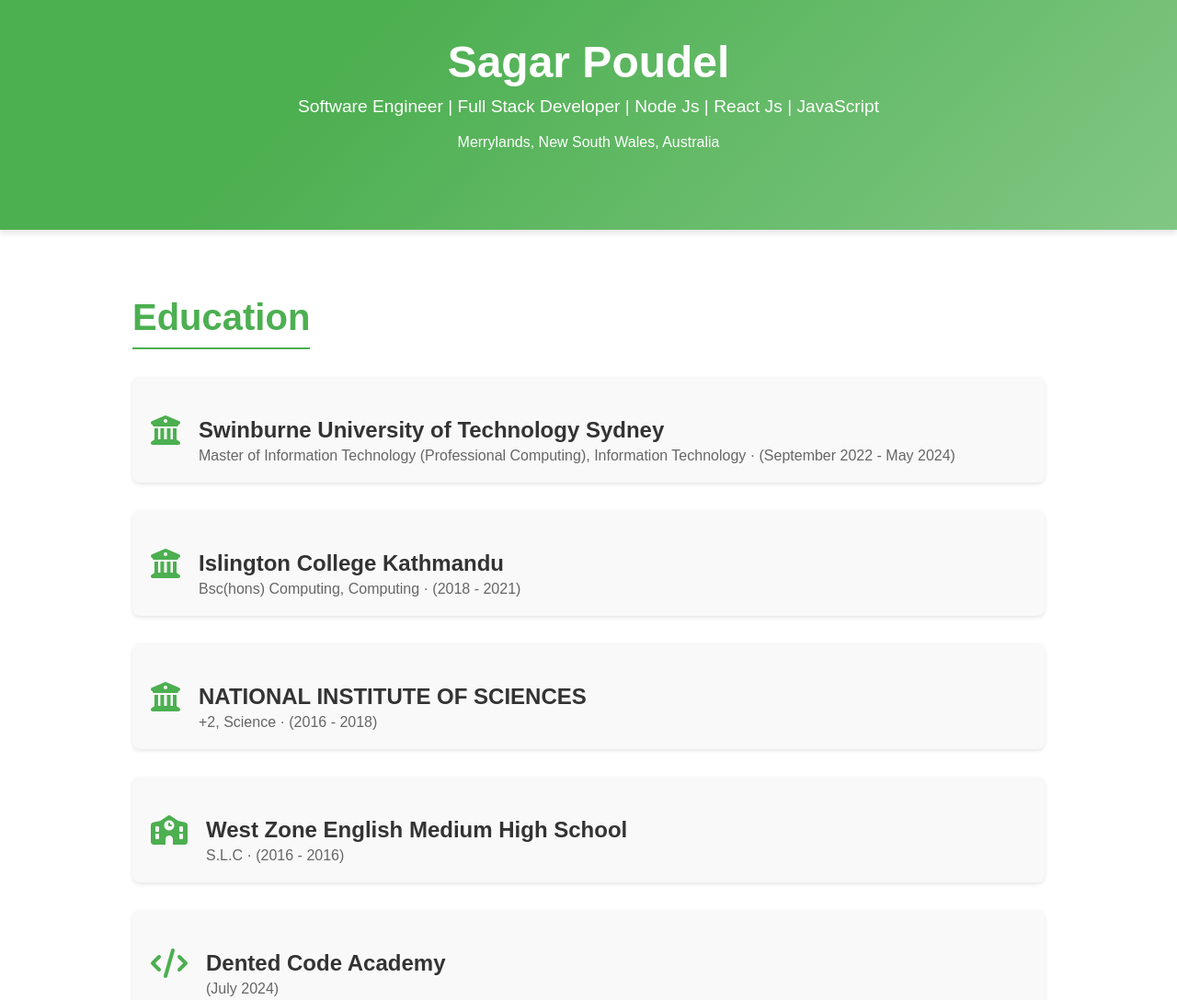
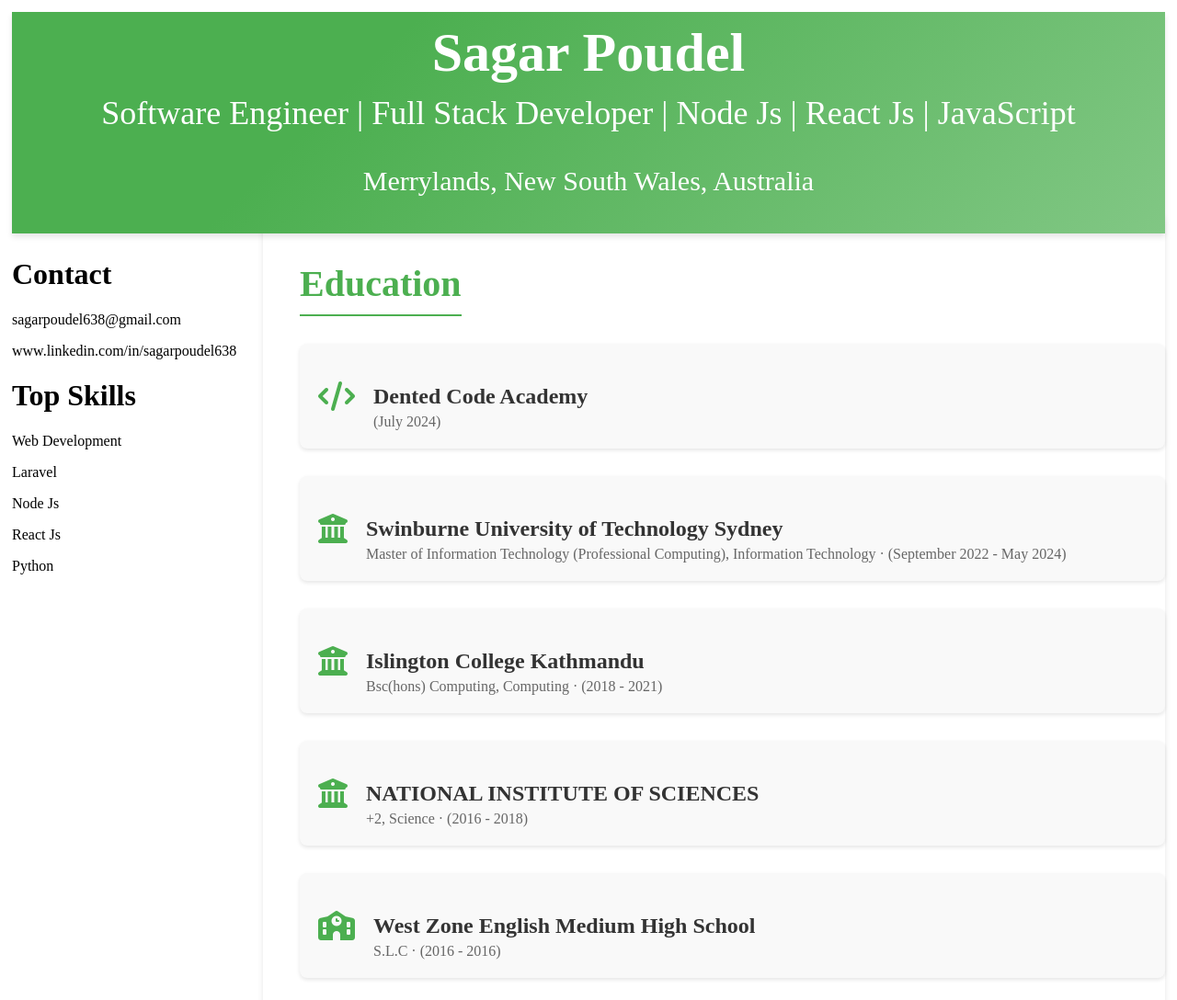
Before and after one commit to sagarpoudel638/StaticPortfolio, a plain HTML site: page index.html in a window 1280 px wide. Shown: the top 1088 px of the page at 92% size. Drawn offline with Linux system fonts and the light colour scheme.

Commit message:
Portfolio based on Grid

```diff
--- a/index.html
+++ b/index.html
@@ -3,21 +3,43 @@
 <head>
     <meta charset="UTF-8">
     <meta name="viewport" content="width=device-width, initial-scale=1.0">
-    <title>Sagar Poudel - Resume</title>
+    <title>Grid Portfolio</title>
     <link rel="stylesheet" href="style.css">
     <link rel="stylesheet" href="https://cdnjs.cloudflare.com/ajax/libs/font-awesome/6.0.0-beta3/css/all.min.css">
+
+    <style>
+
+    </style>
 </head>
 <body>
+    <div class="grid-container">
         <header>
-        <div class="container">
                 <h1>Sagar Poudel</h1>
                 <p class="subtitle">Software Engineer | Full Stack Developer | Node Js | React Js | JavaScript</p>
                 <p class="location">Merrylands, New South Wales, Australia</p>
+        </header>
+        <div class="contact">
+            <h1>Contact</h1>
+            <p>sagarpoudel638@gmail.com</p>
+            <p>www.linkedin.com/in/sagarpoudel638</p>
+
+            <h1> Top Skills</h1>
+            <p>Web Development</p>
+            <p>Laravel</p>
+            <p>Node Js </p>
+            <p>React Js</p>
+            <p>Python</p>
         </div>
-    </header>
-    <section class="education-section">
+        <div class="education-section" >
         <div class="container">
             <h2>Education</h2>
+            <div class="education">
+                <i class="fas fa-code"></i>
+                <div class="education-details">
+                    <h3>Dented Code Academy</h3>
+                    <p>(July 2024)</p>
+                </div>
+            </div>
             <div class="education">
                 <i class="fas fa-university"></i>
                 <div class="education-details">
@@ -46,16 +68,9 @@
                     <p>S.L.C · (2016 - 2016)</p>
                 </div>
             </div>
-            <div class="education">
-                <i class="fas fa-code"></i>
-                <div class="education-details">
-                    <h3>Dented Code Academy</h3>
-                    <p>(July 2024)</p>
+
         </div>
         </div>
       </div>
-    </section>
-
-
 </body>
 </html>
--- a/style.css
+++ b/style.css
@@ -1,15 +1,28 @@
-body {
-    font-family: 'Arial', sans-serif;
+.grid-container {
+    display: grid;
+    grid-template-areas: "header header header "
+                         "contact education-section education-section "
+                         "footer footer footer";                   ;
+    gap: 5px;
+    background-color: #ffffff;
+    padding: 5px;
+  }
+
+  .grid-container > header {
+    background-color: rgba(255, 255, 255, 0.8);
+    text-align: center;
+    padding: 10px 0;
     margin: 0;
-    padding: 0;
-    background-color: #f0f0f5;
-    color: #333;
-}
-
-.container {
-    width: 80%;
-    max-width: 1200px;
-    margin: 0 auto;
+    font-size: 30px;
+    width: 100%;
+  }
+  .contact {
+    grid-row: 2 / span 3;
+  }
+  .container {
+    width:100%;
+    max-width: 1000px;
+    margin: 0 0;
     padding: 20px;
 }
 
@@ -19,15 +32,20 @@
     color: white;
     padding: 50px 0;
     box-shadow: 0 4px 6px rgba(0, 0, 0, 0.1);
-    position: fixed;
-    width: 100%;
+    position:sticky;
+    top: 0;
+    width: 100vw;
+    height: auto;
     transition: 0.2s;
+    margin:0 0 0 0;
+    grid-column: 1 /  span 3 ;
+
 
 }
 
 header h1 {
     margin: 0;
-    font-size: 3em;
+    font-size: 2em;
     font-weight: 700;
 }
 
@@ -43,14 +61,15 @@
     font-weight: 300;
 }
 
-
-
 .education-section {
     background-color: #ffffff;
-    padding: 300px 20px;
+    padding: 3px 20px;
     box-shadow: 0 4px 6px rgba(0, 0, 0, 0.1);
     margin-top: -30px;
     border-radius: 10px;
+    grid-column: 2 / span 2;
+    grid-row: 2 / span 3;
+
 }
 
 .education-section h2 {
@@ -61,6 +80,7 @@
     border-bottom: 2px solid #4CAF50;
     display: inline-block;
     padding-bottom: 10px;
+
 }
 
 .education {
@@ -71,6 +91,7 @@
     background-color: #f9f9f9;
     border-radius: 8px;
     box-shadow: 0 2px 4px rgba(0, 0, 0, 0.1);
+
     transition: transform 1s ease-in-out;
 
 }
@@ -101,15 +122,7 @@
     margin: 0;
 }
 
- /* @keyframes education-animation {
-    0%{background-color: #ffffff ; color: #000000;}
-    20%{background-color: #b7b7b7;color: #302f2f;}
-    50% {background-color: #393838;color: #dbd8d8;}
-    100% {background-color: #000000;color: #ffffff;}
-
- } */
-
- @keyframes education-animation {
+@keyframes education-animation {
     0% {
         transform: scale(1) rotate(0deg);
     }
```
Also changed, not shown: 1 other file. Lines whose indentation alone changed are shown as unchanged.
